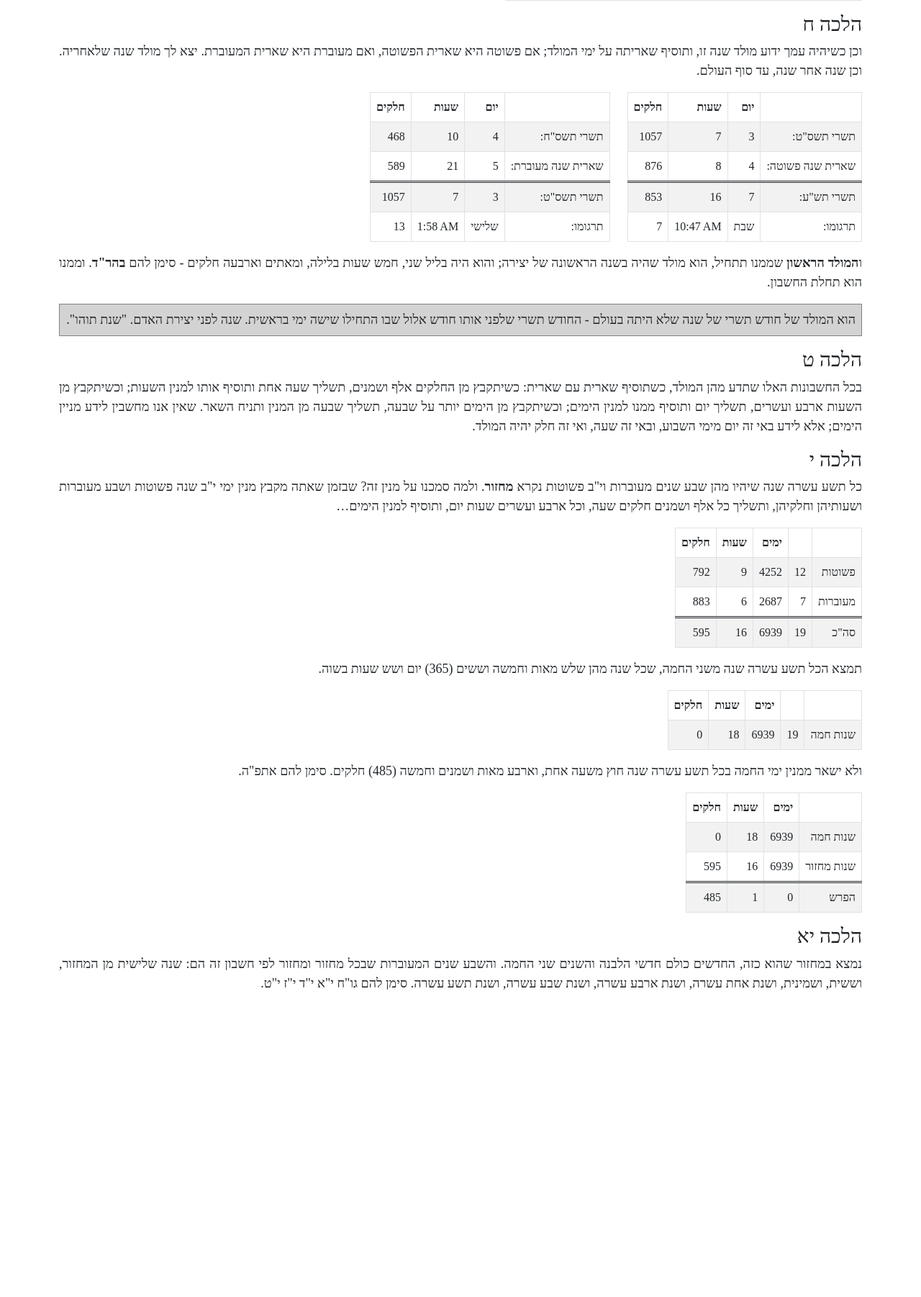
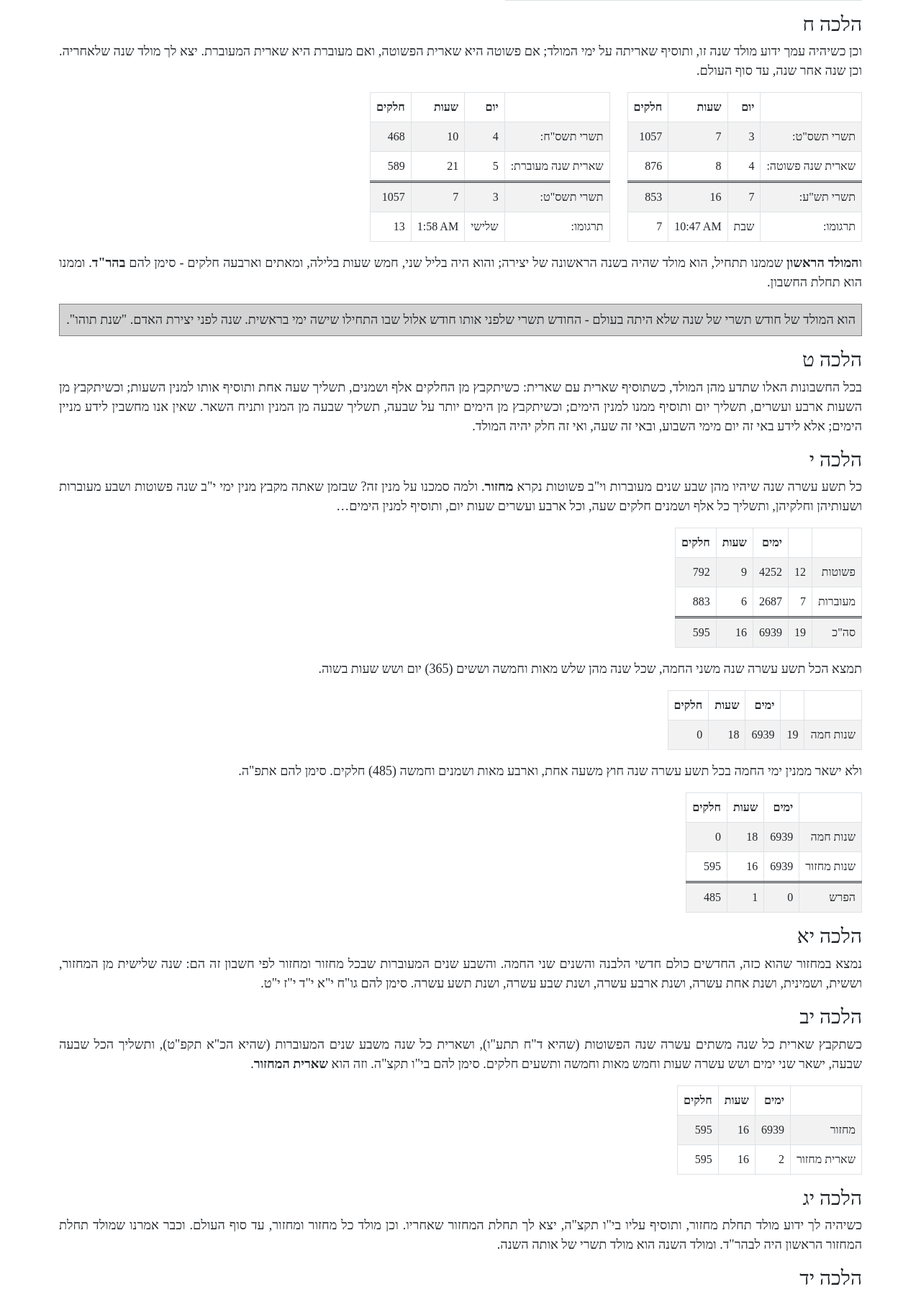
Before and after one commit to Tuanis/kidush-hachodesh, a PHP site: page /perek6.php in a window 1280 px wide. Shown: the part 3334-5136 px from the top of the page at 72% size. Before the commit the page ends 4709 px from the top, so only its background shows below. Run offline with PHP 8.4, Linux system fonts and the light colour scheme; some web fonts are replaced.

Commit message:
up to perek 6 halacha 13

```diff
--- a/classes.php
+++ b/classes.php
@@ -44,12 +44,13 @@ class Molad {
   {
     // instead of making sure the numbers in moladim1 are large enough by "borrowing",
     // convert days and hours to chalakim. Then adjust function will later fix things
-    $molad->chalakim += (($molad->days * HOURS_IN_DAY) + $molad->hours) * CHALAKIM_IN_HOUR;
-    $molad->days      = $molad->hours = 0;
+    $clone = clone $molad;
+    $clone->chalakim += (($clone->days * HOURS_IN_DAY) + $clone->hours) * CHALAKIM_IN_HOUR;
+    $clone->days      = $clone->hours = 0;
 
     $this->chalakim  += (($this->days * HOURS_IN_DAY) + $this->hours) * CHALAKIM_IN_HOUR;
     $this->days       = $this->hours  = 0;
-    $this->chalakim  -= $molad->chalakim;
+    $this->chalakim  -= $clone->chalakim;
 
     $this->adjust();
   }
--- a/perek6.php
+++ b/perek6.php
@@ -28,6 +28,10 @@
     <a href="#6-9">הלכה ט</a>&ThickSpace;
     <a href="#6-10">הלכה י</a>&ThickSpace;
     <a href="#6-11">הלכה יא</a>&ThickSpace;
+    <a href="#6-12">הלכה יב</a>&ThickSpace;
+    <a href="#6-13">הלכה יג</a>&ThickSpace;
+    <a href="#6-14">הלכה יד</a>&ThickSpace;
+    <a href="#6-15">הלכה טו</a>&ThickSpace;
 
     <?php
     #region Halacha 1
@@ -615,6 +619,57 @@
   <p>נמצא במחזור שהוא כזה, החדשים כולם חדשי הלבנה והשנים שני החמה. והשבע שנים המעוברות שבכל מחזור ומחזור לפי חשבון זה הם: שנה שלישית מן המחזור, וששית, ושמינית, ושנת אחת עשרה, ושנת ארבע עשרה, ושנת שבע עשרה, ושנת תשע עשרה. סימן להם גו"ח י"א י"ד י"ז י"ט.</p>
   <?php
     #endregion
+    #region Halacha 12
+  ?>
+  <h3 id="6-12">הלכה יב</h3>
+  <p>כשתקבץ שארית כל שנה משתים עשרה שנה הפשוטות (שהיא ד"ח תתע"ו), ושארית כל שנה משבע שנים המעוברות (שהיא הכ"א תקפ"ט), ותשליך הכל שבעה שבעה, ישאר שני ימים ושש עשרה שעות וחמש מאות וחמשה ותשעים חלקים. סימן להם בי"ו תקצ"ה. וזה הוא <b>שארית המחזור</b>.</p>
+  <table class="table table-bordered table-striped w-auto">
+    <thead>
+      <tr>
+        <th></th>
+        <th>ימים</th>
+        <th>שעות</th>
+        <th>חלקים</th>
+      </tr>
+    </thead>
+    <tbody>
+      <tr>
+        <td>מחזור</td>
+        <td><?= $total_lunar->days; ?></td>
+        <td><?= $total_lunar->hours; ?></td>
+        <td><?= $total_lunar->chalakim; ?></td>
+      </tr>
+      <?php
+        $total_lunar->sheerit();
+      ?>
+      <tr>
+        <td>שארית מחזור</td>
+        <td><?= $total_lunar->days; ?></td>
+        <td><?= $total_lunar->hours; ?></td>
+        <td><?= $total_lunar->chalakim; ?></td>
+      </tr>
+    </tbody>
+  </table>
+  <?php
+    #endregion
+    #region Halacha 13
+  ?>
+  <h3 id="6-13">הלכה יג</h3>
+  <p>כשיהיה לך ידוע מולד תחלת מחזור, ותוסיף עליו בי"ו תקצ"ה, יצא לך תחלת המחזור שאחריו. וכן מולד כל מחזור ומחזור, עד סוף העולם. וכבר אמרנו שמולד תחלת המחזור הראשון היה לבהר"ד. ומולד השנה הוא מולד תשרי של אותה השנה.</p>
+  <?php
+    #endregion
+    #region Halacha 14
+  ?>
+  <h3 id="6-14">הלכה יד</h3>
+  <p>ובדרך הזאת תדע מולד כל שנה ושנה שתרצה, ומולד כל חדש וחדש שתרצה; משנים שעברו, או משנים שעתידים לבא. כיצד? תקח שני יצירה שעברו וגמרו, ותעשה אותם מחזורין של תשע עשרה תשע עשרה שנה, עד תשרי של אותה השנה. ותדע מנין המחזורין שעברו, ומנין השנים שעברו ממחזור שעדיין לא נשלם. ותקח לכל מחזור ומחזור בי"ו תקצ"ה. ולכל שנה ושנה פשוטה משני המחזור שלא נשלם ד"ח תתע"ו. ולכל שנה מעוברת הכ"א תקפ"ט. ותקבץ הכל ותשליך החלקים שעות. ותשליך השעות ימים. והימים תשליכם שבעה שבעה. והנשאר מן הימים ומן השעות והחלקים הוא מולד שנה הבאה שתרצה לידע מולדה.</p>
+  <?php
+    #endregion
+    #region Halacha 15
+  ?>
+  <h3 id="6-15">הלכה טו</h3>
+  <p>מולד השנה שיצא בחשבון זה הוא מולד ראש חדש תשרי. וכשתוסיף עליו אי"ב תשצ"ג, יצא מולד מרחשון. וכשתוסיף על מרחשון אי"ב תשצ"ג, יצא מולד כסליו. וכן לכל חדש וחדש, זה אחר זה עד סוף העולם.</p>
+  <?php
+    #endregion
   ?>
 
 </body>
```
